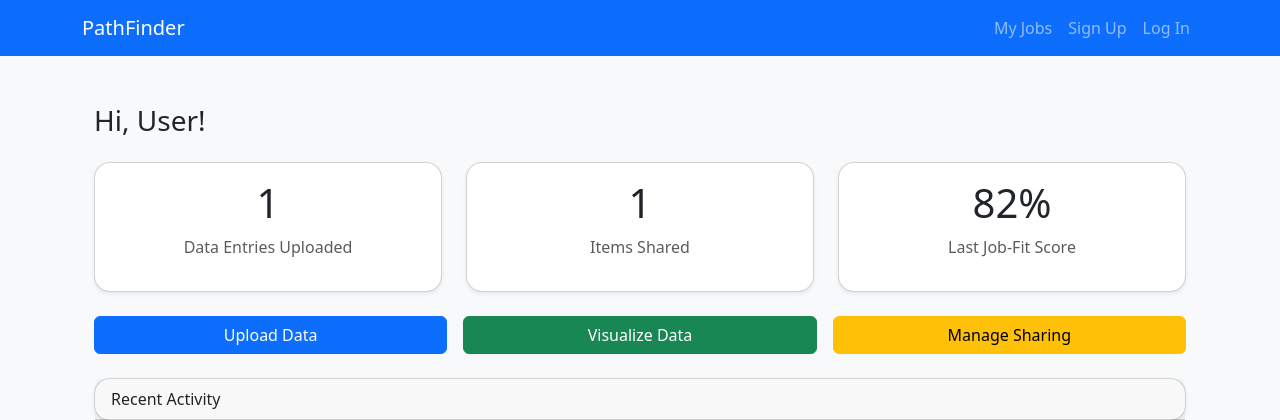
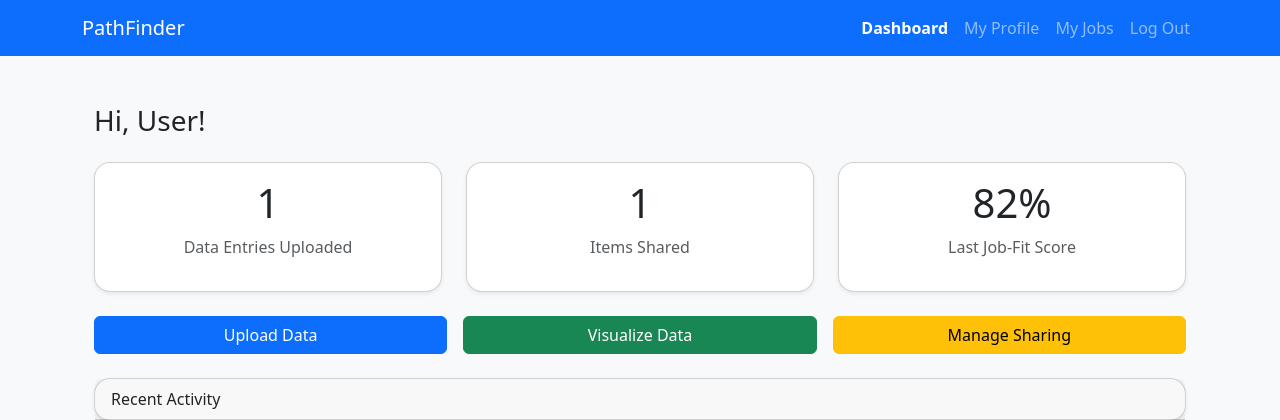
Before and after one commit to Viloetsisi/AgileWeb_group_project, a Flask app: page /dashboard in a window 1280 px wide. Shown: the top 420 px of the page. Run offline with Flask 2, Linux system fonts and the light colour scheme; the visitor is signed in with stand-in values (Sample User, id 1); tables that the repository leaves empty hold one stand-in row (values such as "Sample post").

Commit message:
feat: update base.html to include dynamic navbar and Bootstrap styling

```diff
--- a/templates/base.html
+++ b/templates/base.html
@@ -23,6 +23,20 @@
       </button>
       <div class="collapse navbar-collapse" id="navMenu">
         <ul class="navbar-nav ms-auto">
+          {% if session.get('user_id') %}
+            <li class="nav-item">
+              <a class="nav-link{% if request.endpoint == 'dashboard' %} active{% endif %}" href="{{ url_for('dashboard') }}">Dashboard</a>
+            </li>
+            <li class="nav-item">
+              <a class="nav-link{% if request.endpoint == 'profile_view' or request.endpoint=='profile' %} active{% endif %}" href="{{ url_for('profile_view') }}">My Profile</a>
+            </li>
+            <li class="nav-item">
+              <a class="nav-link{% if request.endpoint == 'jobs' %} active{% endif %}" href="{{ url_for('jobs') }}">My Jobs</a>
+            </li>
+            <li class="nav-item">
+              <a class="nav-link" href="{{ url_for('logout') }}">Log Out</a>
+            </li>
+          {% else %}
             <li class="nav-item">
               <a class="nav-link{% if request.endpoint == 'jobs' %} active{% endif %}" href="{{ url_for('jobs') }}">My Jobs</a>
             </li>
@@ -32,6 +46,7 @@
             <li class="nav-item">
               <a class="nav-link{% if request.endpoint == 'login' %} active{% endif %}" href="{{ url_for('login') }}">Log In</a>
             </li>
+          {% endif %}
         </ul>
       </div>
     </div>
@@ -60,7 +75,7 @@
     <script src="{{ url_for('static', filename='js/dashboard.js') }}"></script>
   {% elif request.endpoint == 'visualize' %}
     <script src="{{ url_for('static', filename='js/visualize.js') }}"></script>
-  {% elif request.endpoint == 'profile' %}
+  {% elif request.endpoint == 'profile_view' or request.endpoint=='profile' %}
     <script src="{{ url_for('static', filename='js/profile.js') }}"></script>
   {% endif %}
   {% endblock %}
```
Lines whose indentation alone changed are shown as unchanged.
